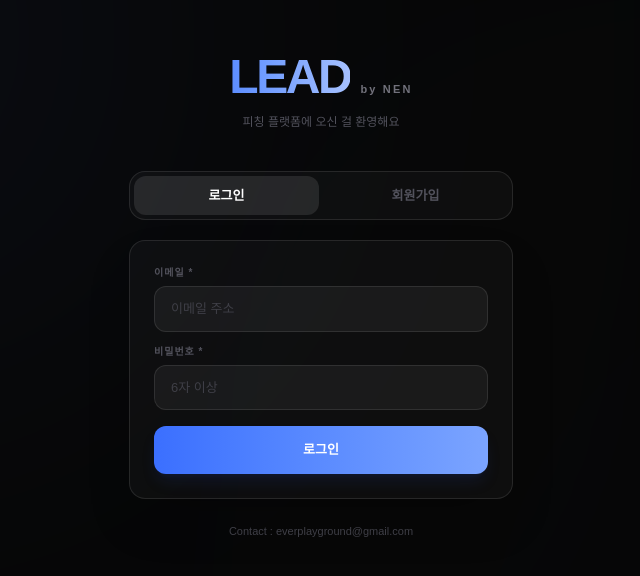
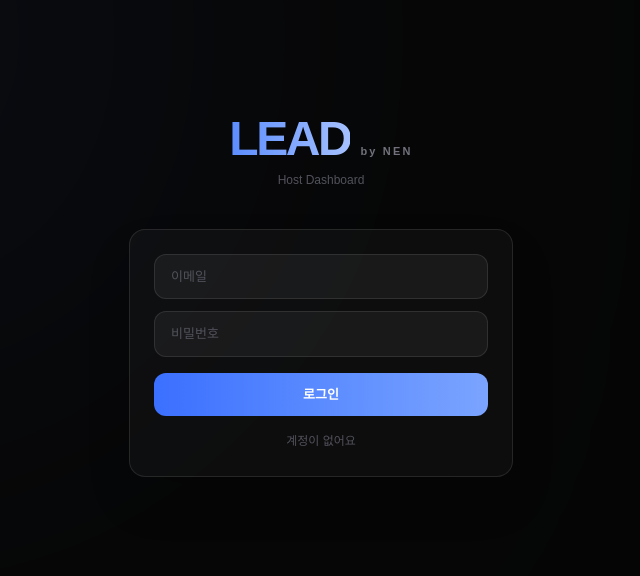
Before and after one commit to nodnxd/LEAD, a Next.js app: page / in a window 1280 px wide. Shown: the part 104-680 px from the top of the page, without its empty margins (319-959 px from the left). Built offline with nearby package versions, Linux system fonts and the light colour scheme; a web font is replaced by a local one.

Commit message:
feat: 게스트 회원가입, 자동채우기, blob 다운로드, 파일 검색

```diff
--- a/app/page.tsx
+++ b/app/page.tsx
@@ -1,5 +1,4 @@
 'use client';
-
 import { useState } from 'react';
 import { createClient } from '@supabase/supabase-js';
 import { useRouter } from 'next/navigation';
@@ -10,131 +9,51 @@ const supabase = createClient(SUPABASE_URL, SUPABASE_ANON_KEY);
 
 export default function LoginPage() {
   const router = useRouter();
-  const [mode, setMode] = useState<'login'|'register'>('login');
   const [email, setEmail] = useState('');
   const [password, setPassword] = useState('');
-  const [name, setName] = useState('');
-  const [artistName, setArtistName] = useState('');
-  const [phone, setPhone] = useState('');
+  const [isSignUp, setIsSignUp] = useState(false);
   const [loading, setLoading] = useState(false);
   const [error, setError] = useState('');
-  const [done, setDone] = useState(false);
 
-  const handleLogin = async () => {
-    if (!email.trim() || !password.trim()) return;
+  const handle = async () => {
     setLoading(true); setError('');
-    const { error: err } = await supabase.auth.signInWithPassword({ email, password });
-    if (err) { setError(err.message); setLoading(false); return; }
+    const { error } = isSignUp
+      ? await supabase.auth.signUp({ email, password })
+      : await supabase.auth.signInWithPassword({ email, password });
+    if (error) { setError(error.message); setLoading(false); return; }
     router.push('/dashboard');
-  };
-
-  const handleRegister = async () => {
-    if (!email.trim() || !password.trim() || !name.trim() || !artistName.trim()) {
-      setError('이름, 활동명, 이메일, 비밀번호는 필수예요'); return;
-    }
-    setLoading(true); setError('');
-    const { data, error: err } = await supabase.auth.signUp({ email, password });
-    if (err || !data.user) { setError(err?.message||'오류가 났어요'); setLoading(false); return; }
-    // guests 테이블에 프로필 저장
-    await supabase.from('guests').insert({
-      id: data.user.id, name, email, artist_name: artistName,
-      phone: phone||null, status: 'pending',
-    });
-    setLoading(false); setDone(true);
   };
 
   return (
     <>
-      <style dangerouslySetInnerHTML={{__html:`@import url('https://cdn.jsdelivr.net/gh/orioncactus/pretendard/dist/web/static/pretendard.css'); .font-pretendard{font-family:'Pretendard',sans-serif;}`}}/>
+      <style dangerouslySetInnerHTML={{__html: `@import url('https://cdn.jsdelivr.net/gh/orioncactus/pretendard/dist/web/static/pretendard.css'); .font-pretendard { font-family: 'Pretendard', sans-serif; }`}} />
       <main className="min-h-screen bg-[#050505] flex items-center justify-center p-5 font-pretendard relative overflow-hidden">
-        <div className="absolute top-[-20%] left-[-10%] w-[600px] h-[600px] bg-[#5B8CFF] rounded-full mix-blend-screen filter blur-[200px] opacity-[0.08] pointer-events-none"/>
-        <div className="absolute bottom-[-20%] right-[-10%] w-[400px] h-[400px] bg-[#5B8CFF] rounded-full mix-blend-screen filter blur-[200px] opacity-[0.04] pointer-events-none"/>
-
+        <div className="absolute top-[-20%] left-[-10%] w-[600px] h-[600px] bg-[#5B8CFF] rounded-full mix-blend-screen filter blur-[200px] opacity-[0.08] pointer-events-none" />
         <div className="w-full max-w-sm relative z-10">
-          {/* 로고 */}
           <div className="text-center mb-10">
-            <div className="flex items-baseline justify-center gap-2.5 mb-3">
+            <div className="flex items-baseline justify-center gap-2.5 mb-2">
               <h1 className="text-5xl font-black text-transparent bg-clip-text bg-gradient-to-r from-[#5B8CFF] to-[#a5c0ff] uppercase tracking-tighter">LEAD</h1>
               <span className="text-zinc-500 text-[11px] font-bold tracking-[0.2em]">by NEN</span>
             </div>
-            <p className="text-zinc-600 text-[12px]">
-              {mode==='login'?'피칭 플랫폼에 오신 걸 환영해요':'아티스트 계정을 만들어요'}
-            </p>
+            <p className="text-zinc-600 text-[12px]">Host Dashboard</p>
           </div>
-
-          {/* 탭 */}
-          <div className="flex bg-white/[0.03] border border-white/10 rounded-2xl p-1 gap-1 mb-5">
-            <button onClick={()=>{setMode('login');setError('');}} className={`flex-1 py-2.5 rounded-xl text-[13px] font-bold transition-all ${mode==='login'?'bg-white/10 text-white':'text-zinc-600 hover:text-zinc-400'}`}>로그인</button>
-            <button onClick={()=>{setMode('register');setError('');}} className={`flex-1 py-2.5 rounded-xl text-[13px] font-bold transition-all ${mode==='register'?'bg-white/10 text-white':'text-zinc-600 hover:text-zinc-400'}`}>회원가입</button>
+          <div className="bg-white/[0.03] border border-white/10 rounded-2xl p-6 shadow-2xl">
+            <div className="flex flex-col gap-3 mb-4">
+              <input value={email} onChange={e => setEmail(e.target.value)} placeholder="이메일" type="email"
+                className="w-full bg-white/5 border border-white/10 rounded-xl px-4 py-3 text-[13px] outline-none focus:border-[#5B8CFF]/50 transition-all placeholder:text-zinc-600 text-white" />
+              <input value={password} onChange={e => setPassword(e.target.value)} placeholder="비밀번호" type="password"
+                onKeyDown={e => e.key === 'Enter' && handle()}
+                className="w-full bg-white/5 border border-white/10 rounded-xl px-4 py-3 text-[13px] outline-none focus:border-[#5B8CFF]/50 transition-all placeholder:text-zinc-600 text-white" />
+            </div>
+            {error && <p className="text-red-400 text-[12px] mb-3">{error}</p>}
+            <button onClick={handle} disabled={loading}
+              className="w-full py-3 rounded-xl bg-gradient-to-r from-[#3B6FFF] to-[#7BA4FF] text-white font-black text-[13px] hover:scale-[1.02] transition-all disabled:opacity-50 mb-3">
+              {loading ? '...' : isSignUp ? '회원가입' : '로그인'}
+            </button>
+            <button onClick={() => setIsSignUp(!isSignUp)} className="w-full text-zinc-600 text-[12px] hover:text-zinc-400 transition-colors">
+              {isSignUp ? '이미 계정이 있어요' : '계정이 없어요'}
+            </button>
           </div>
-
-          {done ? (
-            /* 가입 완료 화면 */
-            <div className="bg-white/[0.03] border border-white/10 rounded-2xl p-6 text-center">
-              <div className="text-4xl mb-4">✉️</div>
-              <h2 className="text-white font-black text-[18px] mb-2">신청 완료!</h2>
-              <p className="text-zinc-400 text-[13px] leading-relaxed mb-1">
-                <span className="text-white font-bold">{artistName}</span> 님의 가입 신청이 접수됐어요.
-              </p>
-              <p className="text-zinc-600 text-[12px] leading-relaxed">
-                담당자 승인 후 이용하실 수 있어요.<br/>승인 완료 시 이메일로 안내드릴게요.
-              </p>
-              <button onClick={()=>{setDone(false);setMode('login');}} className="mt-6 w-full py-3 rounded-xl border border-white/10 text-zinc-500 font-bold text-[13px] hover:text-white transition-all">로그인으로 돌아가기</button>
-            </div>
-          ) : (
-            <div className="bg-white/[0.03] border border-white/10 rounded-2xl p-6 shadow-2xl">
-              <div className="flex flex-col gap-3">
-                {mode==='register'&&(
-                  <>
-                    <div className="grid grid-cols-2 gap-3">
-                      <div>
-                        <label className="text-zinc-600 text-[10px] font-black uppercase tracking-widest mb-1.5 block">이름 *</label>
-                        <input value={name} onChange={e=>setName(e.target.value)} placeholder="실명" className="w-full bg-white/5 border border-white/10 rounded-xl px-4 py-3 text-[13px] outline-none focus:border-[#5B8CFF]/50 transition-all placeholder:text-zinc-700 text-white"/>
-                      </div>
-                      <div>
-                        <label className="text-zinc-600 text-[10px] font-black uppercase tracking-widest mb-1.5 block">활동명 *</label>
-                        <input value={artistName} onChange={e=>setArtistName(e.target.value)} placeholder="아티스트명" className="w-full bg-white/5 border border-white/10 rounded-xl px-4 py-3 text-[13px] outline-none focus:border-[#5B8CFF]/50 transition-all placeholder:text-zinc-700 text-white"/>
-                      </div>
-                    </div>
-                    <div>
-                      <label className="text-zinc-600 text-[10px] font-black uppercase tracking-widest mb-1.5 block">전화번호</label>
-                      <input value={phone} onChange={e=>setPhone(e.target.value)} placeholder="010-0000-0000 (선택)" className="w-full bg-white/5 border border-white/10 rounded-xl px-4 py-3 text-[13px] outline-none focus:border-[#5B8CFF]/50 transition-all placeholder:text-zinc-700 text-white"/>
-                    </div>
-                    <div className="border-t border-white/5 pt-3"/>
-                  </>
-                )}
-                <div>
-                  <label className="text-zinc-600 text-[10px] font-black uppercase tracking-widest mb-1.5 block">이메일 *</label>
-                  <input value={email} onChange={e=>setEmail(e.target.value)} placeholder="이메일 주소" type="email" className="w-full bg-white/5 border border-white/10 rounded-xl px-4 py-3 text-[13px] outline-none focus:border-[#5B8CFF]/50 transition-all placeholder:text-zinc-700 text-white"/>
-                </div>
-                <div>
-                  <label className="text-zinc-600 text-[10px] font-black uppercase tracking-widest mb-1.5 block">비밀번호 *</label>
-                  <input value={password} onChange={e=>setPassword(e.target.value)} placeholder="6자 이상" type="password"
-                    onKeyDown={e=>e.key==='Enter'&&(mode==='login'?handleLogin():handleRegister())}
-                    className="w-full bg-white/5 border border-white/10 rounded-xl px-4 py-3 text-[13px] outline-none focus:border-[#5B8CFF]/50 transition-all placeholder:text-zinc-700 text-white"/>
-                </div>
-              </div>
-
-              {error&&(
-                <div className="mt-4 px-4 py-3 rounded-xl bg-red-500/10 border border-red-500/20">
-                  <p className="text-red-400 text-[12px]">{error}</p>
-                </div>
-              )}
-
-              {mode==='register'&&(
-                <div className="mt-4 px-4 py-3 rounded-xl bg-white/[0.02] border border-white/5">
-                  <p className="text-zinc-600 text-[11px] leading-relaxed">가입 신청 후 담당자 승인이 완료되면 이용하실 수 있어요. 승인에는 1–2일 소요될 수 있어요.</p>
-                </div>
-              )}
-
-              <button onClick={mode==='login'?handleLogin:handleRegister} disabled={loading}
-                className="w-full mt-4 py-3.5 rounded-xl bg-gradient-to-r from-[#3B6FFF] to-[#7BA4FF] text-white font-black text-[13px] hover:scale-[1.02] transition-all disabled:opacity-50 shadow-lg shadow-blue-900/20">
-                {loading?'처리 중...':(mode==='login'?'로그인':'가입 신청')}
-              </button>
-            </div>
-          )}
-
-          <p className="text-center text-zinc-700 text-[11px] mt-6">Contact : everplayground@gmail.com</p>
         </div>
       </main>
     </>
```
Also changed, not shown: app/dashboard/page.tsx (+28 -5 lines), app/view/[hostId]/page.tsx (+23 -2 lines), 1 other file (tests, documents, lock files or other folders).
